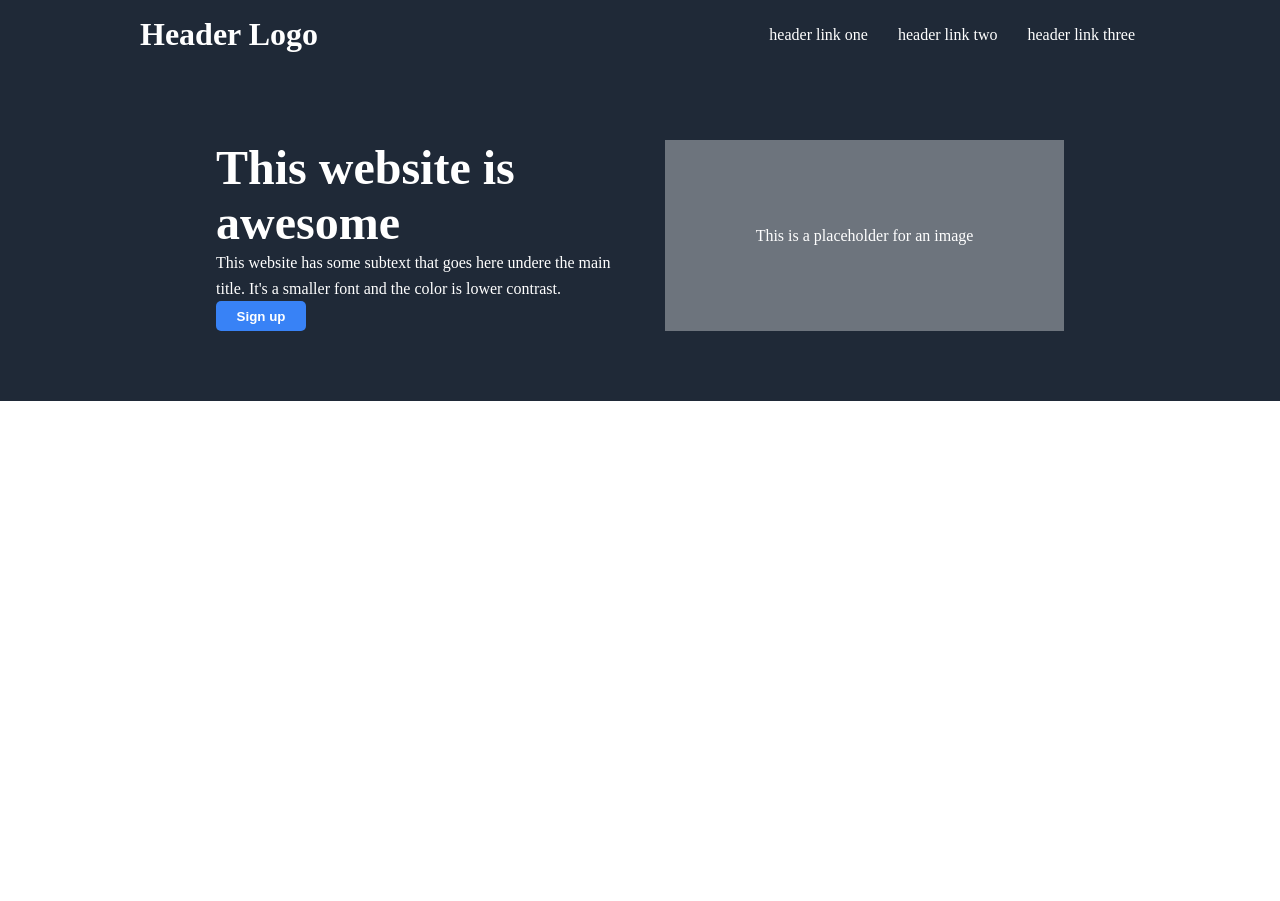
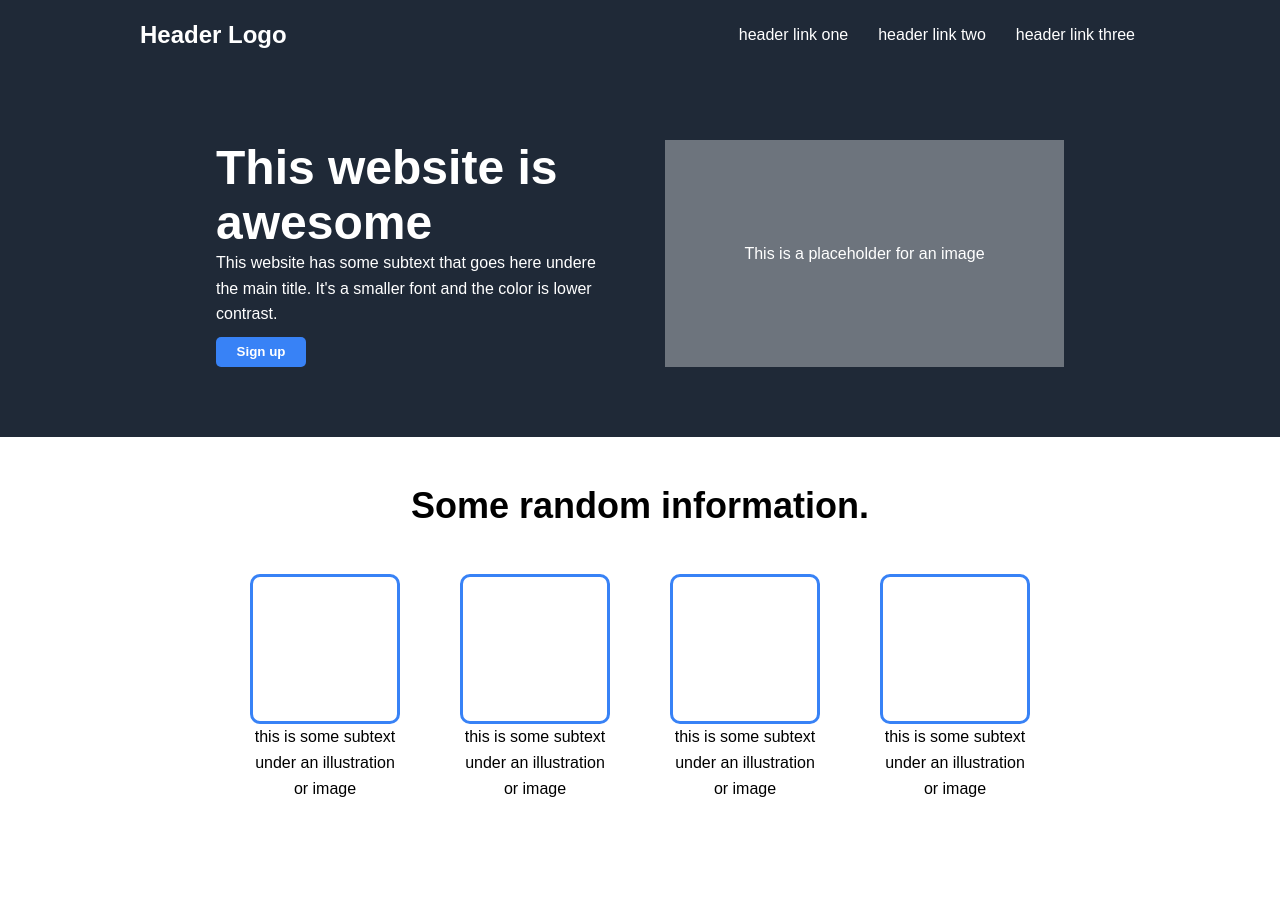
Before and after one commit to Vanessa-Oelofse/landing_page, a plain HTML site: page index.html in a window 1280 px wide. Before the commit the page ends 800 px from the top, so only its background shows below. Drawn offline with Linux system fonts and the light colour scheme.

Commit message:
added block two.

```diff
--- a/index.html
+++ b/index.html
@@ -26,6 +26,17 @@
     <p>This website has some subtext that goes here undere the main title. It's a smaller font and the color is lower contrast.</p>
     <button>Sign up</button>
         </div>
+
+        </div>
+        <!--Block2-->
+        <div class="block-two">
+            <h3>Some random information.</h3>
+            <ul class="subtext">
+                <li><div class="square-one"></div>this is some subtext under an illustration or image</li>
+                <li><div class="square-two"></div>this is some subtext under an illustration or image</li>
+                <li><div class="square-three"></div>this is some subtext under an illustration or image</li>
+                <li><div class="square-four"></div>this is some subtext under an illustration or image</li>
+            </ul>
 </div>
     </body>
 </html>
--- a/stylesheet.css
+++ b/stylesheet.css
@@ -2,6 +2,7 @@
     box-sizing: border-box;
     padding: 0;
     margin: 0;
+    font-family: Arial, Helvetica, sans-serif;
 }
 
 body {
@@ -15,6 +16,7 @@ ul {
 h1 {
     font-weight: bolder;
     margin: 0 10px;
+    font-size: 24px;
 
 }
 
@@ -85,6 +87,7 @@ h2 {
 
 p {
     color: #FFFFFF;
+    padding-bottom: 10px;
 }
 
 button {
@@ -96,3 +99,54 @@ button {
     height: 30px;
     border-radius: 5px;
 }
+
+h3 {
+    padding: 40px;
+    text-align: center;
+    font-size: 36px;
+    font-weight: bold;
+
+}
+.subtext {
+    display: flex;
+    justify-content: center;
+    gap:60px;
+}
+
+.square-one {
+    border: 3px solid #3882F6;
+    width: 150px;
+    height: 150px;
+    border-color: #3882F6;
+    border-radius: 10px;
+}
+
+.square-two {
+    border: 3px solid #3882F6;
+    width: 150px;
+    height: 150px;
+    border-color: #3882F6;
+    border-radius: 10px;
+}
+
+.square-three {
+    border: 3px solid #3882F6;
+    width: 150px;
+    height: 150px;
+    border-color: #3882F6;
+    border-radius: 10px;
+}
+
+.square-four {
+    border: 3px solid #3882F6;
+    width: 150px;
+    height: 150px;
+    border-radius: 10px;
+}
+.subtext li {
+    max-width: 150px;
+    text-align: center;
+}
+ul.subtext {
+    padding-bottom: 100px;
+}
```
